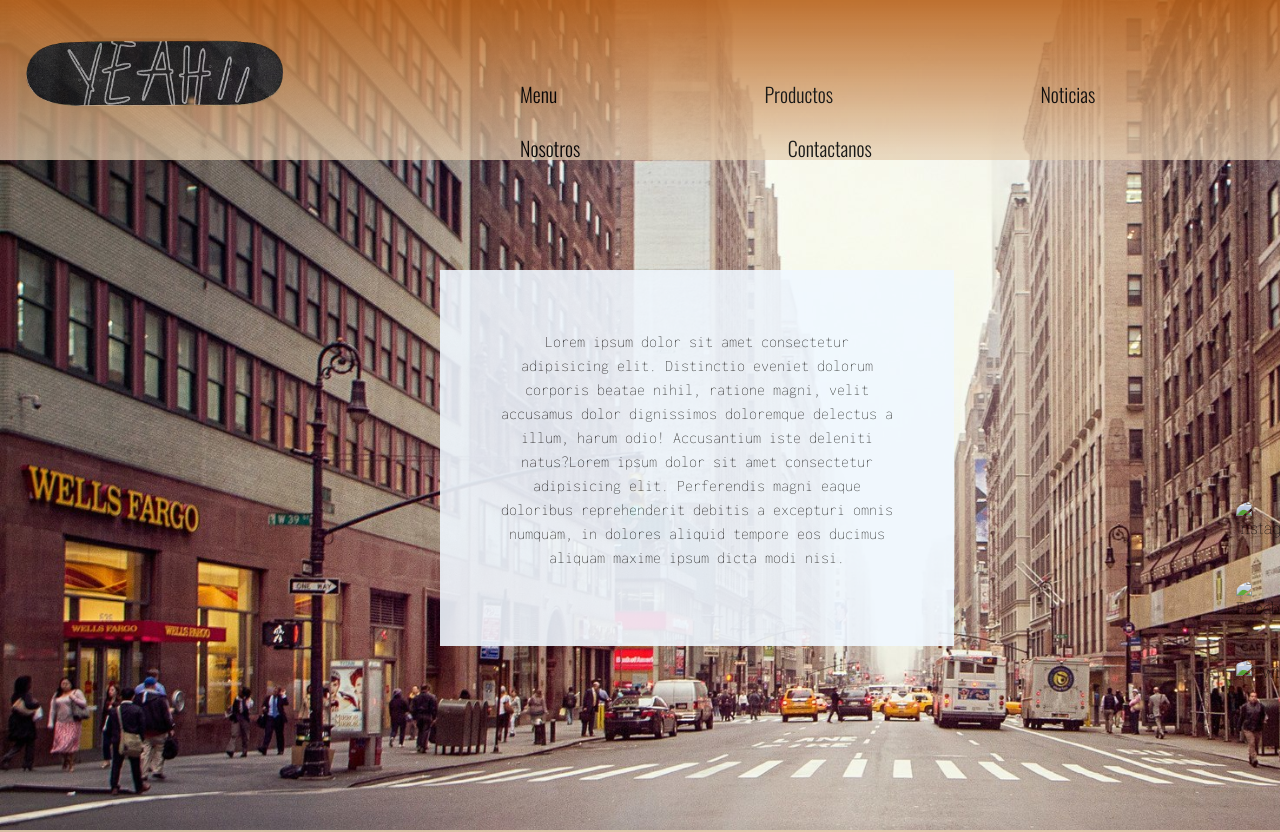
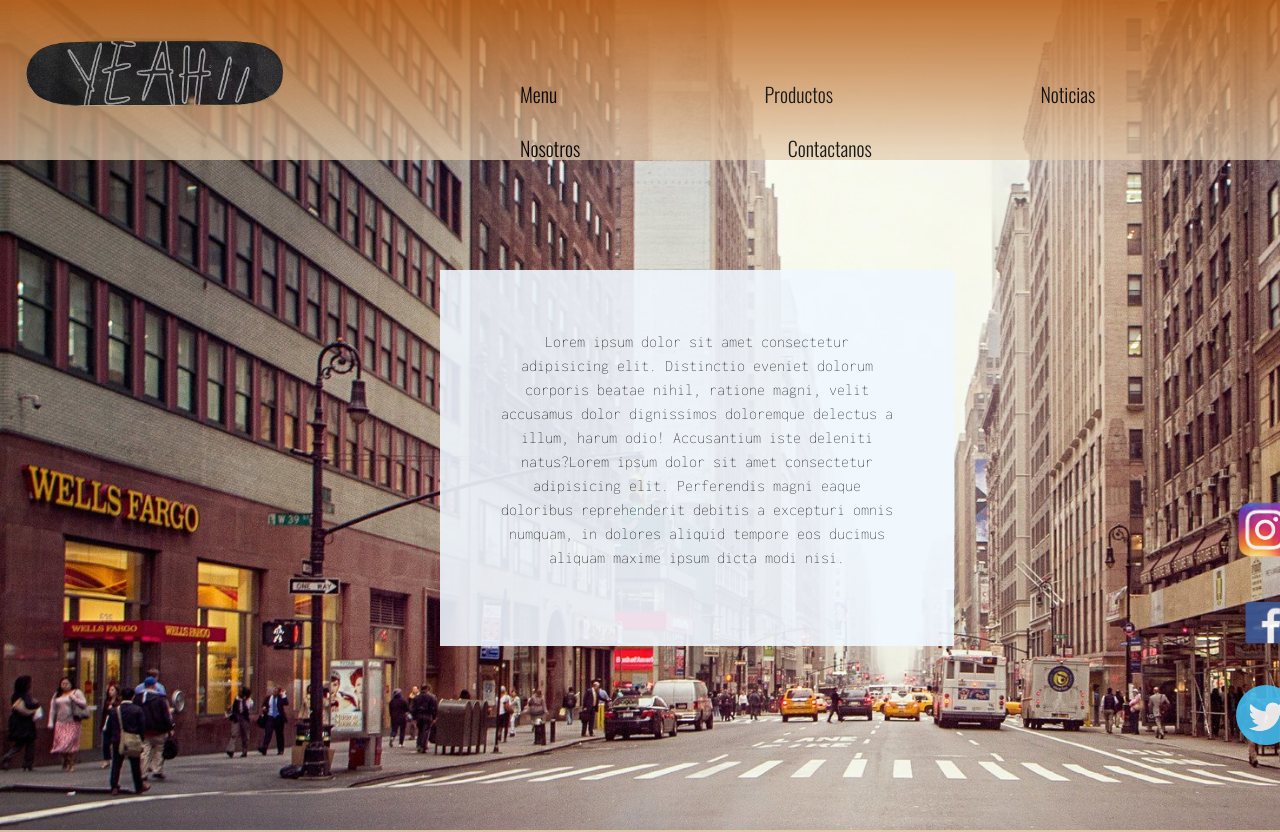
Before and after one commit to charbarie/SegundaEntregaBarie, a plain HTML site: page pages/nosotros.html in a window 1280 px wide. Shown: the top 832 px of the page. Drawn offline with nearby package versions, Linux system fonts and the light colour scheme.

Commit message:
no puedo arreglar los iconos de redes

```diff
--- a/css/style.css
+++ b/css/style.css
@@ -181,7 +181,7 @@ body{
     padding: 20px;
 
     background-color: gray;
-    color: antiquewhite;
+    color: rgb(21, 20, 20);
     border-radius:20px ;
     -webkit-border-radius:20px ;
     -moz-border-radius:20px ;
--- a/pages/nosotros.html
+++ b/pages/nosotros.html
@@ -39,13 +39,13 @@
     </nav>
     <div class="redes">
         <div>
-            <img src="./img/instaICon.png" alt="Instagram">
+            <img src="../img/instaICon.png" alt="Instagram">
         </div>
         <div>
-            <img src="./img/faceIcon.png" alt="Facebook">
+            <img src="../img/faceIcon.png" alt="Facebook">
         </div>
         <div>
-            <img src="./img/twitterIcon.png" alt="Twitter">
+            <img src="../img/twitterIcon.png" alt="Twitter">
         </div>
      </div>
     <main class="main nosotros">
```
Also changed, not shown: index.html (+1 -1 lines), pages/contactanos.html (+3 -3 lines), pages/noticias.html (+3 -3 lines), pages/productos.html (+3 -3 lines).
